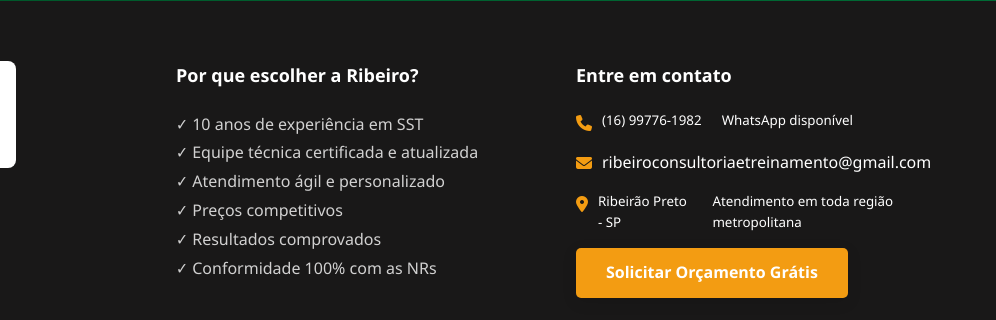
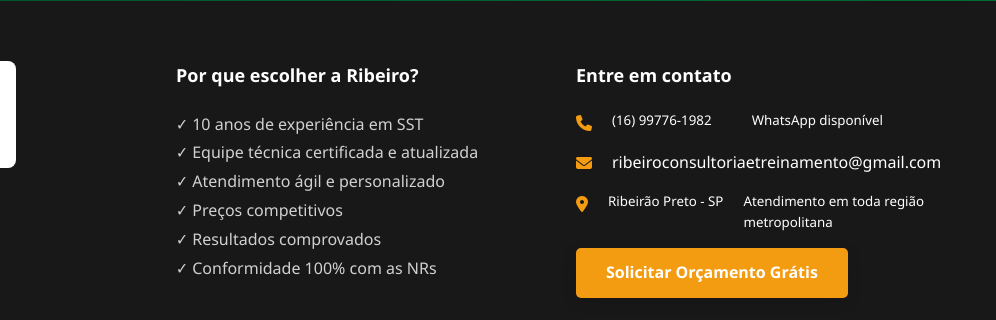
Before and after one commit to Miqueias26/Ribeiro_Seg_2026, a website: page index.html in a window 1280 px wide. Shown: the part 5127-5447 px from the top of the page, 284-1280 px from the left. Drawn offline with Linux system fonts and the light colour scheme.

Commit message:
cambios de dados

```diff
--- a/index.html
+++ b/index.html
@@ -493,7 +493,7 @@
                         </p>
                         <p class="footer-contact">
                             <i class="fas fa-map-marker-alt"></i>
-                            <small>Ribeirão Preto - SP</small><br>
+                            <small class="location-inline">Ribeirão Preto - SP</small>
                             <small>Atendimento em toda região metropolitana</small>
                         </p>
                         <a href="contato.html" class="btn btn-primary">Solicitar Orçamento Grátis</a>
--- a/styles.css
+++ b/styles.css
@@ -1588,12 +1588,18 @@
   margin-bottom: 15px;
   display: flex;
   align-items: flex-start;
-  gap: 10px;
+  gap: 20px;
 }
 
 .footer-contact i {
   margin-top: 5px;
   color: var(--accent-color);
+}
+
+/* Manter nome da cidade e estado sem quebra de linha */
+.footer-contact .location-inline {
+  white-space: nowrap;
+  display: inline-block;
 }
 
 .footer-contact a {
```
Also changed, not shown: contato.html (+3 -3 lines), parcerias.html (+1 -1 lines), privacidade.html (+1 -1 lines), propostacomercial.html (+1 -1 lines), qualidade.html (+1 -1 lines), responsabilidade.html (+1 -1 lines), servicos.html (+1 -1 lines), sobre.html (+1 -1 lines).
